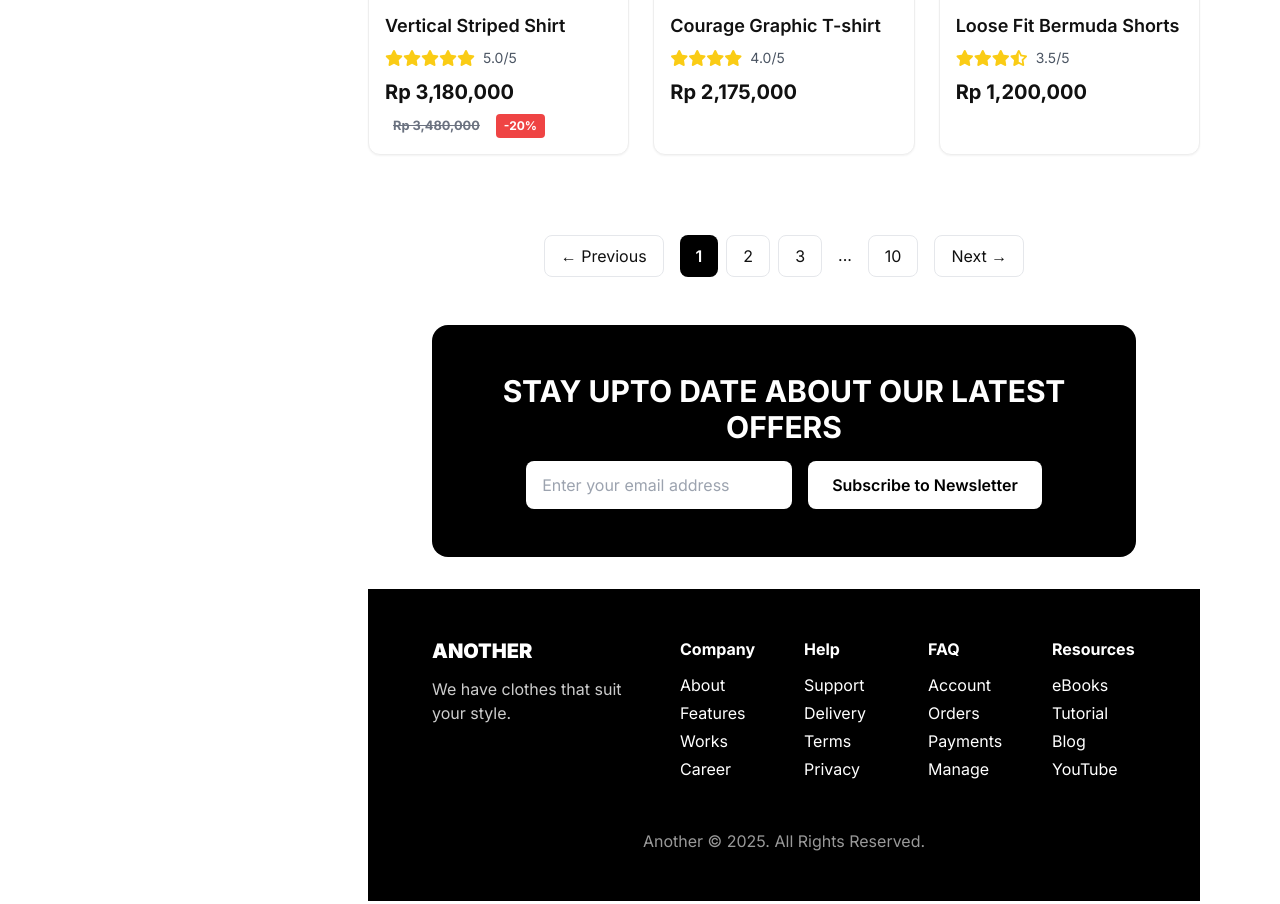
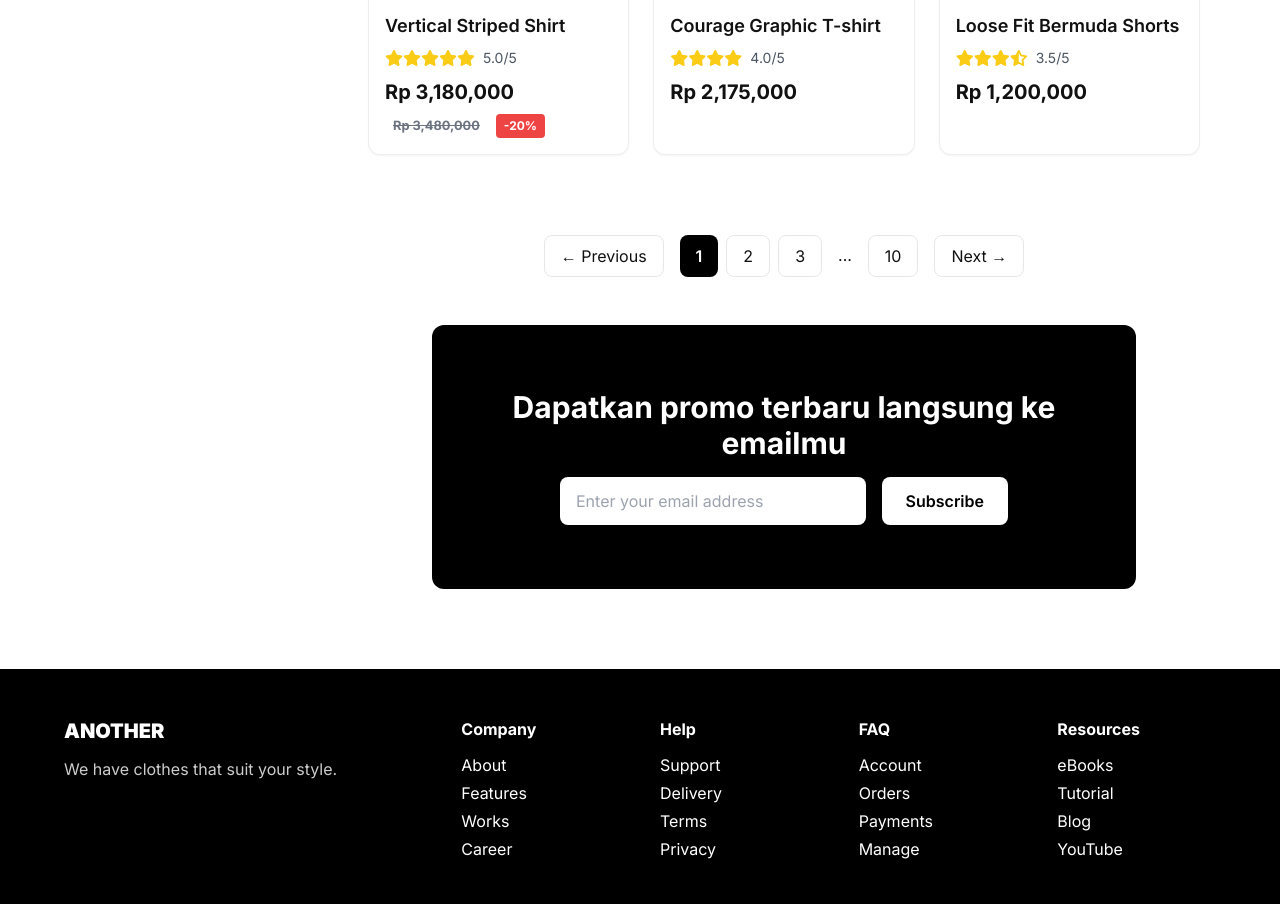
Before and after one commit to Another-Dreas/e-commerce, a plain HTML site: page shop.html in a window 1280 px wide. Shown: the part 1250-2154 px from the top of the page. Drawn offline with nearby package versions, Linux system fonts and the light colour scheme.

Commit message:
update file homepage

```diff
--- a/shop.html
+++ b/shop.html
@@ -33,16 +33,14 @@
     <div include-html="components/navbar.html"></div>
 
     <!-- MAIN CONTENT -->
-    <main class="pt-20">
-
-<main class="px-10 md:px-16 pt-17"> <!-- TAMBAHKAN INI -->
+    <main class="pt-20 px-6 md:px-16">
 
     <!-- BREADCRUMB -->
     <div class="text-sm text-gray-500 dark:text-gray-400 mb-8">
         <a href="index.html" class="hover:underline">Home</a> > Blog
     </div>
     <!-- SHOP CONTENT -->
-    <div class="px-4 grid grid-cols-1 lg:grid-cols-4 gap-8 mb-32">
+    <div class="px-4 grid grid-cols-1 lg:grid-cols-4 gap-8 mb-20">
         <!-- SIDEBAR FILTERS -->
         <div class="lg:col-span-1">
             <div class="hidden lg:block lg:col-span-1">
@@ -388,16 +386,21 @@
 </section>
 
 
-    <!-- NEWSLETTER SECTION -->
-    <section class="bg-black dark:bg-black text-white px-6 md:px-16 py-12 mx-6 md:mx-16 rounded-2xl mb-8">
-        <div class="text-center">
-            <h2 class="text-3xl font-bold mb-4">STAY UPTO DATE ABOUT OUR LATEST OFFERS</h2>
-            <div class="flex flex-col md:flex-row gap-4 justify-center items-center max-w-md mx-auto">
-                <input type="email" placeholder="Enter your email address" class="flex-1 px-4 py-3 rounded-lg bg-white text-black focus:outline-none">
-                <button class="px-6 py-3 bg-white text-black rounded-lg font-semibold whitespace-nowrap">Subscribe to Newsletter</button>
-            </div>
+    <div class="w-full px-6 md:px-16">
+        <div class="max-w-5xl mx-auto">
+            <section class="bg-black text-white py-16 rounded-xl w-full">
+                <div class="text-center rounded-2xl px-4 md:px-8">
+                    <h2 class="text-3xl font-bold mb-4">Dapatkan promo terbaru langsung ke emailmu</h2>
+                    <div class="flex flex-col md:flex-row gap-4 justify-center items-center max-w-md mx-auto">
+                        <input type="email" placeholder="Enter your email address" class="flex-1 px-4 py-3 rounded-lg bg-white text-black focus:outline-none">
+                        <button class="px-6 py-3 bg-white text-black rounded-lg font-semibold whitespace-nowrap">Subscribe</button>
+                    </div>
+                </div>
+            </section>
         </div>
-    </section>
+    </div>
+
+    </main>
 
     <!-- FOOTER -->
     <div include-html="components/footer.html"></div>
@@ -512,3 +515,4 @@
     <script src="script.js"></script>
 
 </body>
+</html>
```
Also changed, not shown: index.html (+1 -2 lines).
